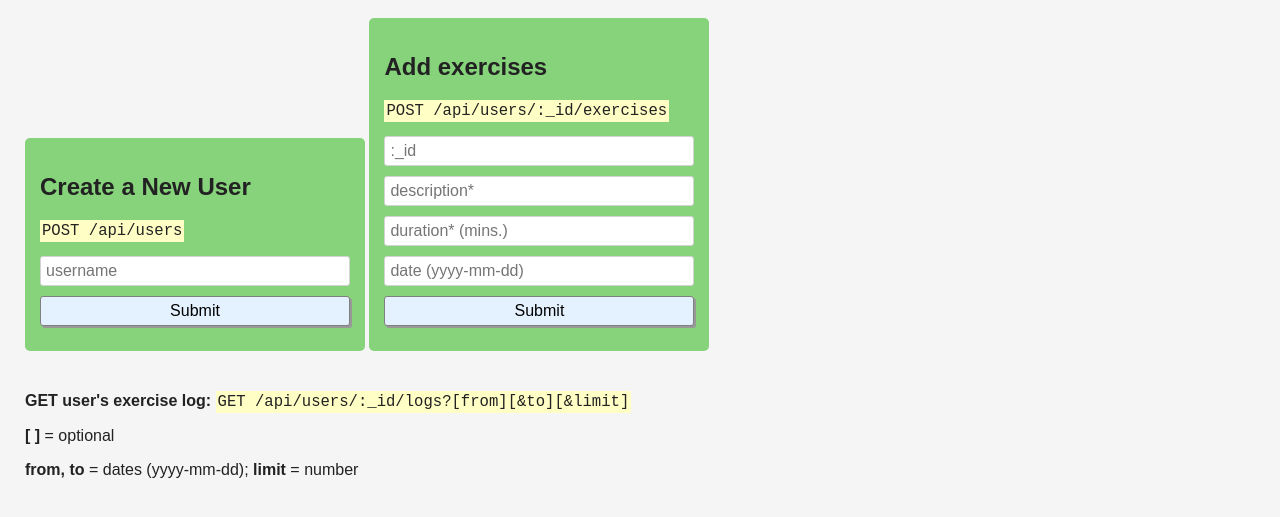
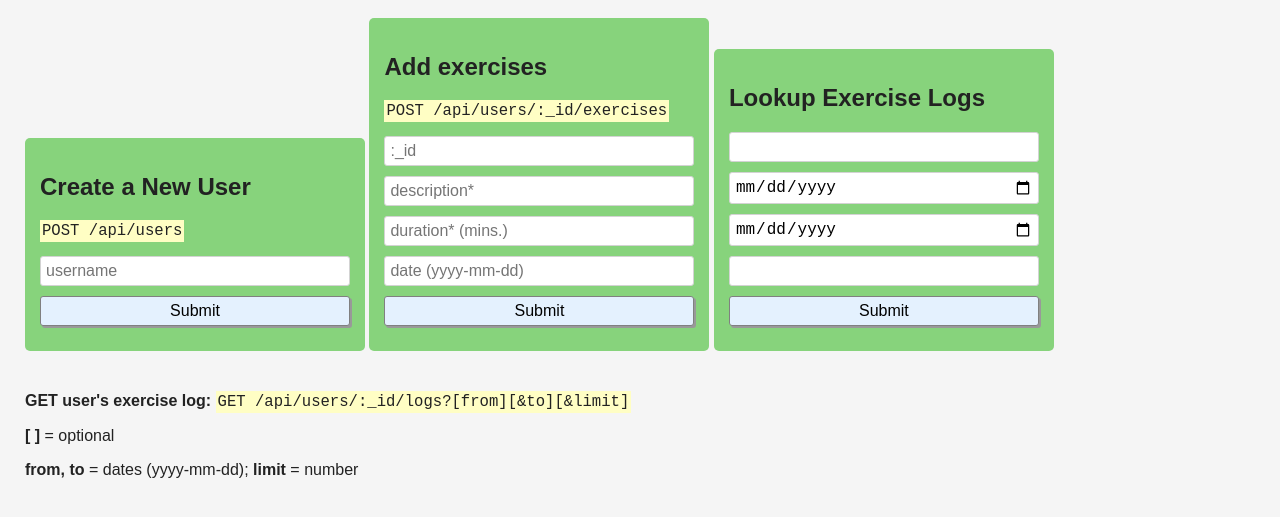
Before and after one commit to Alberto23B/Exercise-Tracker-proj, a website: page views/index.html in a window 1280 px wide. Shown: the part 65-582 px from the top of the page. Drawn offline with Linux system fonts and the light colour scheme; files that its build step writes are made by us from their sources.

Commit message:
Add form to insert the query parameters from the webpage

```diff
--- a/index.js
+++ b/index.js
@@ -98,8 +98,8 @@ app.get("/api/users", async function (req, res) {
 });
 
 app.get("/api/users/:_id/logs", async function (req, res) {
-  let {from, to, limit} = (req.query) ? req.query : false;
-  const searchId = req.params._id
+  console.log(req.query);
+  let {searchId, from, to, limit} = (req.query) ? req.query : false;
   try {
     let user = await User.findById(searchId).select(["_id", "username", "count", "log.description", "log.duration", "log.date"]);
     if (!user) {
--- a/views/index.html
+++ b/views/index.html
@@ -25,6 +25,14 @@
         <input id="date" type="text" name="date" placeholder="date (yyyy-mm-dd)" />
         <input type="submit" value="Submit" />
       </form>
+      <form action="/api/users/:_id/logs" id="query-form" method="get">
+        <h2>Lookup Exercise Logs</h2>
+        <input id="sId" name="searchId" type="text" />
+        <input id="fDate" name="from" type="date" />
+        <input id="tDate" name="to" type="date" />
+        <input id="lim" name="limit" type="number" />
+        <input type="submit" value="Submit" />
+      </form>
       <p>
         <strong>GET user's exercise log: </strong>
         <code>GET /api/users/:_id/logs?[from][&amp;to][&amp;limit]</code>
```
